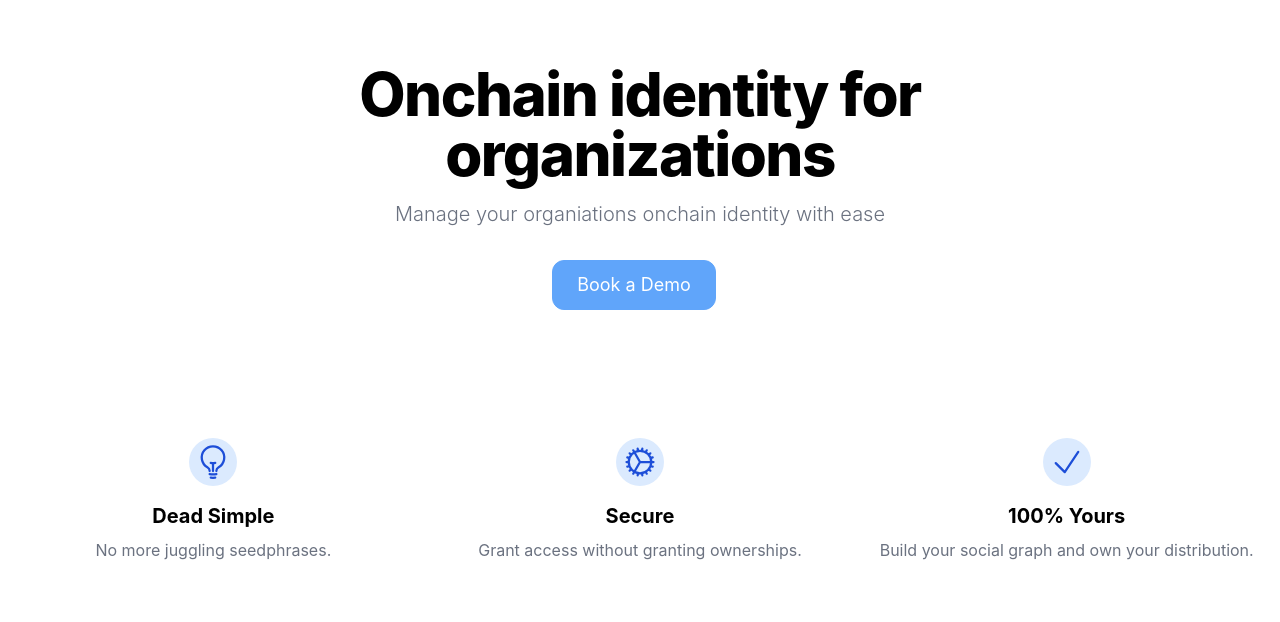
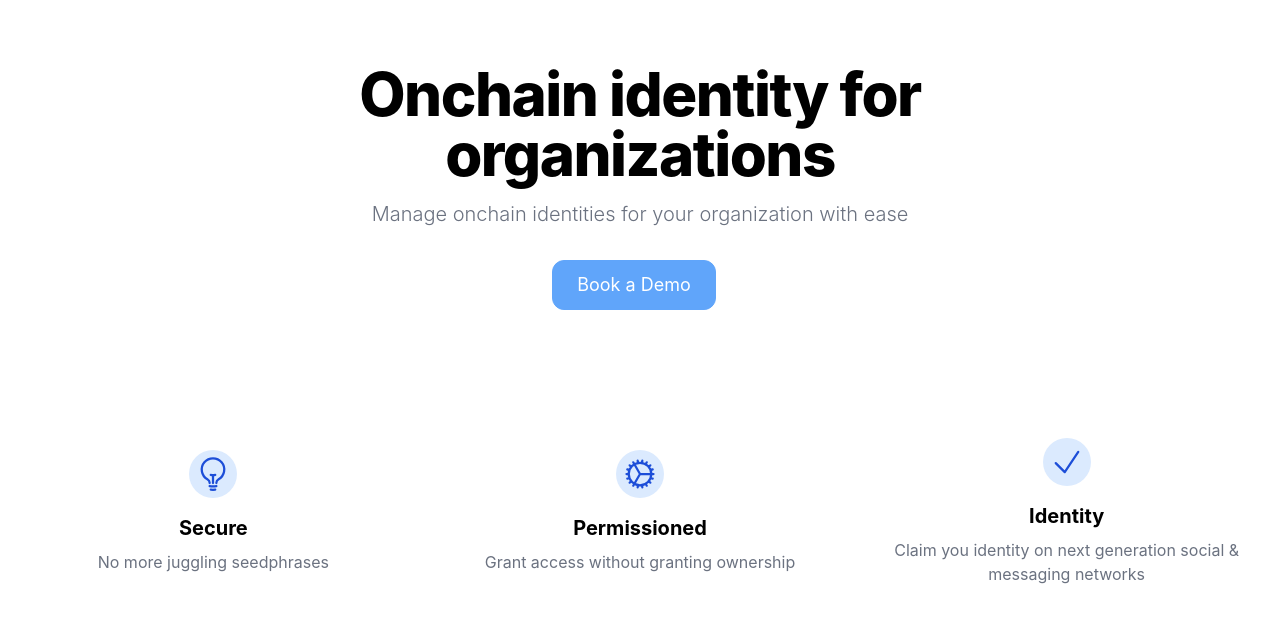
Before and after one commit to GrahamMcBain/crewpurple.com, a Next.js app: page / in a window 1280 px wide. Shown: the top 622 px of the page. Built offline with nearby package versions, Linux system fonts and the light colour scheme.

Commit message:
messaging update

```diff
--- a/lp-items.tsx
+++ b/lp-items.tsx
@@ -1,7 +1,7 @@
 export const LP_GRID_ITEMS = [
   {
-    title: "Dead Simple",
-    description: "No more juggling seedphrases.",
+    title: "Secure",
+    description: "No more juggling seedphrases",
     icon: (
       <svg
         xmlns="http://www.w3.org/2000/svg"
@@ -20,8 +20,8 @@ export const LP_GRID_ITEMS = [
     ),
   },
   {
-    title: "Secure",
-    description: "Grant access without granting ownerships.",
+    title: "Permissioned",
+    description: "Grant access without granting ownership",
     icon: (
       <svg
         xmlns="http://www.w3.org/2000/svg"
@@ -40,8 +40,8 @@ export const LP_GRID_ITEMS = [
     ),
   },
   {
-    title: "100% Yours",
-    description: "Build your social graph and own your distribution.",
+    title: "Identity",
+    description: "Claim you identity on next generation social & messaging networks",
     icon: (
       <svg
         xmlns="http://www.w3.org/2000/svg"
--- a/pages/index.tsx
+++ b/pages/index.tsx
@@ -24,7 +24,7 @@ export default function Web() {
               Onchain identity for organizations
             </h1>
             <p className="mb-6 max-w-2xl font-light text-gray-500 dark:text-gray-400 md:text-lg lg:mb-8 lg:text-xl">
-              Manage your organiations onchain identity with ease
+              Manage onchain identities for your organization with ease
             </p>
             <Button href="https://calendly.com/grahammcbain/26min?month=2023-10" className="mr-3">
               Book a Demo
```
